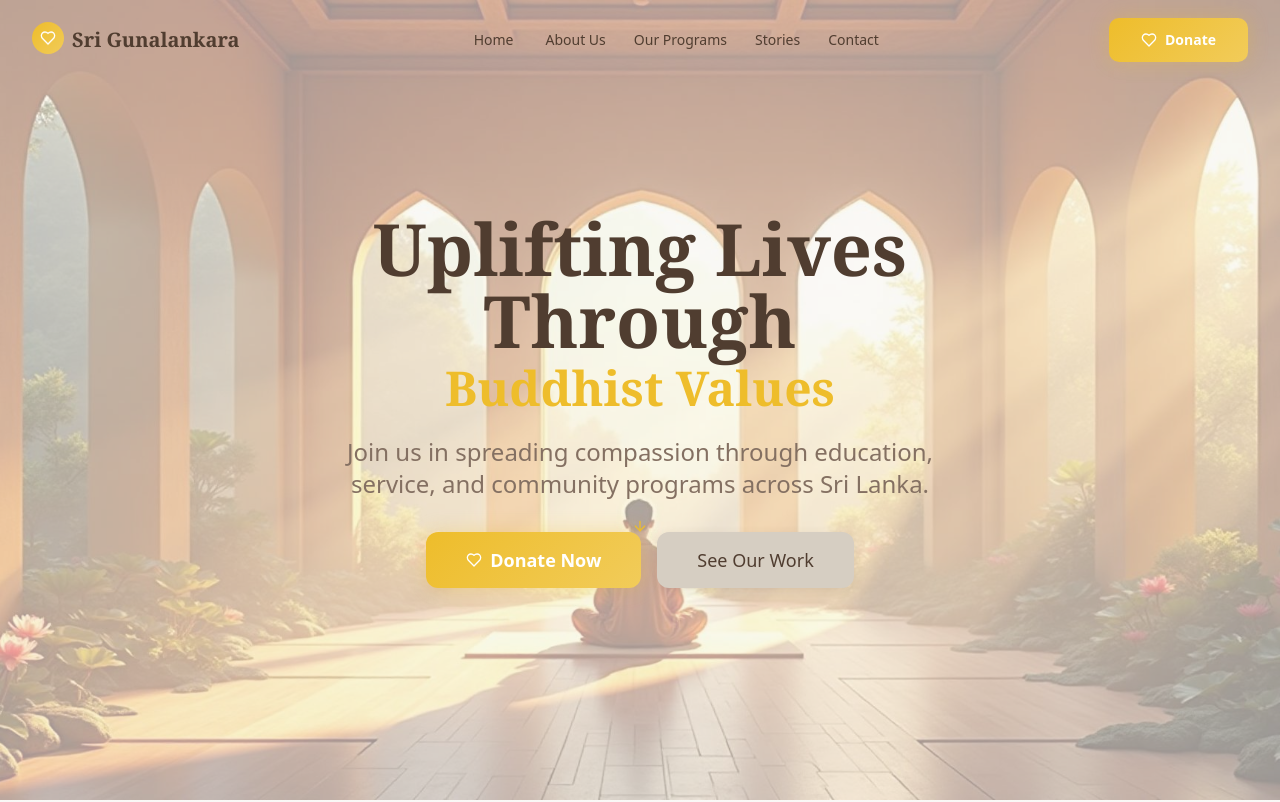
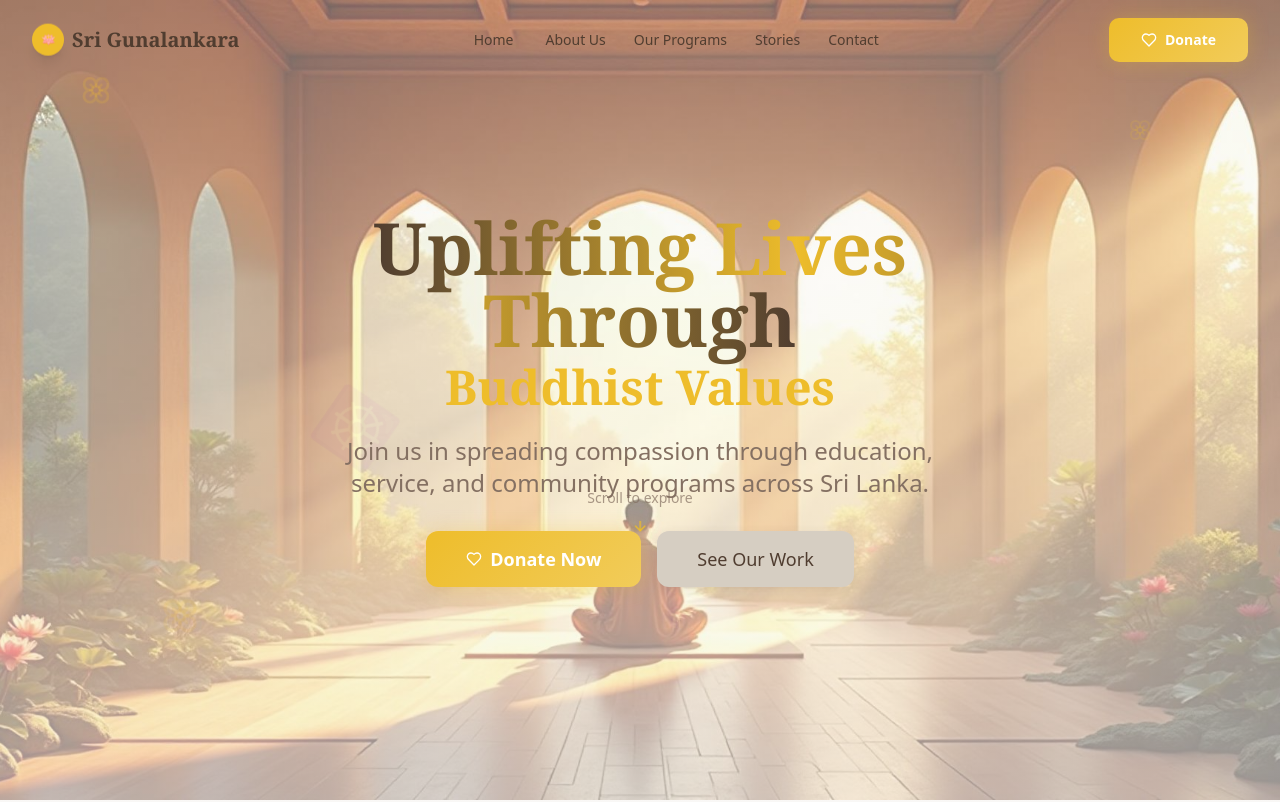
Before and after one commit to webartbybinara/gunalankara-web-sanctuary, a React (Vite) app: page / in a window 1280 px wide. Shown: the top 802 px of the page. Built offline with nearby package versions, Linux system fonts and the light colour scheme.

Commit message:
Implement design improvements
Implement the design improvements suggested in the previous prompt.

```diff
--- /dev/null
+++ b/src/components/BackToTop.tsx
@@ -0,0 +1,43 @@
+import React, { useState, useEffect } from 'react';
+import { Button } from '@/components/ui/button';
+import { ArrowUp } from 'lucide-react';
+
+const BackToTop = () => {
+  const [isVisible, setIsVisible] = useState(false);
+
+  useEffect(() => {
+    const toggleVisibility = () => {
+      if (window.pageYOffset > 300) {
+        setIsVisible(true);
+      } else {
+        setIsVisible(false);
+      }
+    };
+
+    window.addEventListener('scroll', toggleVisibility);
+    return () => window.removeEventListener('scroll', toggleVisibility);
+  }, []);
+
+  const scrollToTop = () => {
+    window.scrollTo({
+      top: 0,
+      behavior: 'smooth',
+    });
+  };
+
+  return (
+    <div className="fixed bottom-8 right-8 z-50">
+      {isVisible && (
+        <Button
+          onClick={scrollToTop}
+          size="icon"
+          className="rounded-full w-12 h-12 bg-primary hover:bg-primary/90 text-primary-foreground shadow-lg hover-glow focus-ring animate-scale-in"
+        >
+          <ArrowUp className="h-5 w-5" />
+        </Button>
+      )}
+    </div>
+  );
+};
+
+export default BackToTop;
--- a/src/components/HeroSection.tsx
+++ b/src/components/HeroSection.tsx
@@ -1,9 +1,19 @@
-import React from 'react';
-import { Heart, ArrowDown } from 'lucide-react';
+import React, { useState, useEffect } from 'react';
+import { Heart, ArrowDown, Flower } from 'lucide-react';
 import { Button } from '@/components/ui/button';
 import heroImage from '@/assets/hero-meditation.jpg';
 
 const HeroSection = () => {
+  const [scrollY, setScrollY] = useState(0);
+  const [isVisible, setIsVisible] = useState(false);
+
+  useEffect(() => {
+    const handleScroll = () => setScrollY(window.scrollY);
+    window.addEventListener('scroll', handleScroll);
+    setIsVisible(true);
+    return () => window.removeEventListener('scroll', handleScroll);
+  }, []);
+
   const scrollToSection = (sectionId: string) => {
     const element = document.getElementById(sectionId);
     if (element) {
@@ -12,37 +22,49 @@ const HeroSection = () => {
   };
 
   return (
-    <section id="home" className="relative min-h-screen flex items-center justify-center overflow-hidden">
-      {/* Background Image */}
+    <section id="home" className="relative min-h-screen flex items-center justify-center overflow-hidden dharma-wheel">
+      {/* Enhanced Parallax Background */}
       <div className="absolute inset-0 z-0">
-        <img
-          src={heroImage}
-          alt="Peaceful Buddhist meditation hall"
-          className="w-full h-full object-cover"
+        <div
+          className="w-full h-full bg-cover bg-center bg-no-repeat transition-transform duration-75"
+          style={{
+            backgroundImage: `url(${heroImage})`,
+            transform: `translateY(${scrollY * 0.5}px)`
+          }}
         />
-        <div className="absolute inset-0 bg-background/60"></div>
+        <div className="absolute inset-0 bg-gradient-to-b from-background/40 via-background/50 to-background/60"></div>
       </div>
 
-      {/* Content */}
-      <div className="relative z-10 text-center px-4 sm:px-6 lg:px-8 max-w-4xl mx-auto">
-        <div className="animate-fade-in">
-          <h1 className="text-4xl sm:text-5xl lg:text-7xl font-serif font-bold text-foreground mb-6">
+      {/* Floating Buddhist Elements */}
+      <div className="absolute inset-0 pointer-events-none overflow-hidden">
+        <Flower className="absolute top-20 left-20 h-8 w-8 text-primary/20 animate-lotus-float" />
+        <Flower className="absolute top-32 right-32 h-6 w-6 text-primary/15 animate-lotus-float" style={{ animationDelay: '1s' }} />
+        <Flower className="absolute bottom-40 left-40 h-10 w-10 text-primary/10 animate-lotus-float" style={{ animationDelay: '2s' }} />
+        <div className="absolute top-1/2 left-1/4 text-6xl opacity-5 animate-dharma-spin">☸</div>
+      </div>
+
+      {/* Enhanced Content */}
+      <div className={`relative z-10 text-center px-4 sm:px-6 lg:px-8 max-w-4xl mx-auto transition-all duration-1000 ${isVisible ? 'opacity-100 translate-y-0' : 'opacity-0 translate-y-10'}`}>
+        <div className="animate-parallax-float">
+          <h1 className="text-4xl sm:text-5xl lg:text-7xl font-serif font-bold text-foreground mb-6 leading-tight">
+            <span className="bg-gradient-to-r from-foreground via-primary to-foreground bg-clip-text text-transparent">
               Uplifting Lives Through
-            <span className="block text-3xl sm:text-4xl lg:text-5xl text-primary mt-2">
+            </span>
+            <span className="block text-3xl sm:text-4xl lg:text-5xl text-primary mt-2 animate-fade-in-up">
               Buddhist Values
             </span>
           </h1>
 
-          <p className="text-lg sm:text-xl lg:text-2xl text-muted-foreground mb-8 max-w-2xl mx-auto leading-relaxed">
+          <p className="text-lg sm:text-xl lg:text-2xl text-muted-foreground mb-8 max-w-2xl mx-auto leading-relaxed animate-fade-in-up" style={{ animationDelay: '0.3s' }}>
             Join us in spreading compassion through education, service, and community programs across Sri Lanka.
           </p>
 
-          <div className="flex flex-col sm:flex-row gap-4 justify-center items-center">
+          <div className="flex flex-col sm:flex-row gap-4 justify-center items-center animate-fade-in-up" style={{ animationDelay: '0.6s' }}>
             <Button
               variant="donate"
               size="xl"
               onClick={() => scrollToSection('donate')}
-              className="text-lg"
+              className="text-lg hover-glow focus-ring shadow-lg"
             >
               <Heart className="w-5 h-5" />
               Donate Now
@@ -52,23 +74,26 @@ const HeroSection = () => {
               variant="peaceful"
               size="xl"
               onClick={() => scrollToSection('programs')}
-              className="text-lg"
+              className="text-lg hover-lift focus-ring"
             >
               See Our Work
             </Button>
           </div>
         </div>
 
-        {/* Scroll indicator */}
+        {/* Enhanced Scroll indicator */}
         <div className="absolute bottom-8 left-1/2 transform -translate-x-1/2">
+          <div className="flex flex-col items-center space-y-2">
+            <span className="text-muted-foreground text-sm opacity-70">Scroll to explore</span>
             <Button
               variant="ghost"
               size="icon"
               onClick={() => scrollToSection('about')}
-            className="animate-bounce text-primary"
+              className="animate-bounce text-primary hover-scale focus-ring"
             >
               <ArrowDown className="w-6 h-6" />
             </Button>
+          </div>
         </div>
       </div>
     </section>
--- a/src/components/Navigation.tsx
+++ b/src/components/Navigation.tsx
@@ -31,22 +31,30 @@ const Navigation = () => {
   ];
 
   return (
-    <nav className={`fixed top-0 left-0 right-0 z-50 transition-all duration-300 ${
-      isScrolled ? 'bg-background/95 backdrop-blur-sm shadow-soft' : 'bg-transparent'
+    <nav className={`fixed top-0 left-0 right-0 z-50 transition-all duration-500 ${
+      isScrolled
+        ? 'bg-background/95 backdrop-blur-md shadow-lg border-b border-border/30'
+        : 'bg-transparent'
     }`}>
       <div className="container mx-auto px-4 sm:px-6 lg:px-8">
         <div className="flex items-center justify-between h-16 lg:h-20">
-          {/* Logo */}
-          <div className="flex items-center space-x-2">
-            <div className="w-8 h-8 bg-gradient-hero rounded-full flex items-center justify-center animate-peaceful-float">
-              <Heart className="w-4 h-4 text-primary-foreground" />
+          {/* Enhanced Logo */}
+          <div className="flex items-center space-x-2 group cursor-pointer" onClick={() => scrollToSection('home')}>
+            <div className={`w-8 h-8 rounded-full flex items-center justify-center transition-all duration-300 ${
+              isScrolled
+                ? 'bg-gradient-to-r from-primary to-primary-glow shadow-md'
+                : 'bg-primary shadow-lg'
+            } group-hover:scale-110 animate-lotus-float`}>
+              <span className="text-xs">🪷</span>
             </div>
-            <span className="text-lg lg:text-xl font-serif font-semibold text-foreground">
+            <span className={`text-lg lg:text-xl font-serif font-semibold transition-all duration-300 ${
+              isScrolled ? 'text-foreground' : 'text-foreground'
+            }`}>
               Sri Gunalankara
             </span>
           </div>
 
-          {/* Desktop Navigation */}
+          {/* Enhanced Desktop Navigation */}
           <div className="hidden lg:flex items-center space-x-1">
             {navItems.map((item) => (
               <Button
@@ -54,20 +62,20 @@ const Navigation = () => {
                 variant="nav"
                 size="sm"
                 onClick={() => scrollToSection(item.id)}
-                className="mx-1"
+                className="mx-1 relative after:content-[''] after:absolute after:w-0 after:h-0.5 after:bg-primary after:left-1/2 after:bottom-0 after:transition-all after:duration-300 hover:after:w-full hover:after:left-0 focus-ring"
               >
                 {item.label}
               </Button>
             ))}
           </div>
 
-          {/* Donate Button & Mobile Menu */}
+          {/* Enhanced Donate Button & Mobile Menu */}
           <div className="flex items-center space-x-4">
             <Button
               variant="donate"
               size="lg"
               onClick={() => scrollToSection('donate')}
-              className="hidden sm:flex"
+              className="hidden sm:flex hover-glow focus-ring shadow-md"
             >
               <Heart className="w-4 h-4" />
               Donate
@@ -77,33 +85,34 @@ const Navigation = () => {
               variant="donate"
               size="sm"
               onClick={() => scrollToSection('donate')}
-              className="sm:hidden"
+              className="sm:hidden hover-glow focus-ring"
             >
               <Heart className="w-4 h-4" />
             </Button>
 
-            {/* Mobile menu button */}
+            {/* Enhanced Mobile menu button */}
             <Button
               variant="ghost"
               size="icon"
               onClick={() => setIsMenuOpen(!isMenuOpen)}
-              className="lg:hidden"
+              className="lg:hidden hover-scale focus-ring"
             >
               {isMenuOpen ? <X className="w-6 h-6" /> : <Menu className="w-6 h-6" />}
             </Button>
           </div>
         </div>
 
-        {/* Mobile Menu */}
+        {/* Enhanced Mobile Menu */}
         {isMenuOpen && (
-          <div className="lg:hidden bg-background border-t border-border">
+          <div className="lg:hidden bg-background/95 backdrop-blur-md border-t border-border/50 animate-fade-in-up">
             <div className="px-2 pt-2 pb-3 space-y-1">
-              {navItems.map((item) => (
+              {navItems.map((item, index) => (
                 <Button
                   key={item.id}
                   variant="ghost"
                   onClick={() => scrollToSection(item.id)}
-                  className="w-full justify-start text-left px-3 py-2"
+                  className="w-full justify-start text-left px-3 py-2 transition-all duration-300 hover:translate-x-2 focus-ring animate-slide-in-right"
+                  style={{ animationDelay: `${index * 0.1}s` }}
                 >
                   {item.label}
                 </Button>
--- /dev/null
+++ b/src/components/ScrollAnimations.tsx
@@ -0,0 +1,51 @@
+import { useEffect, useRef } from 'react';
+
+export const useScrollAnimation = () => {
+  const elementRef = useRef<HTMLElement>(null);
+
+  useEffect(() => {
+    const observer = new IntersectionObserver(
+      (entries) => {
+        entries.forEach((entry) => {
+          if (entry.isIntersecting) {
+            entry.target.classList.add('visible');
+          }
+        });
+      },
+      {
+        threshold: 0.1,
+        rootMargin: '0px 0px -50px 0px'
+      }
+    );
+
+    if (elementRef.current) {
+      observer.observe(elementRef.current);
+    }
+
+    return () => {
+      if (elementRef.current) {
+        observer.unobserve(elementRef.current);
+      }
+    };
+  }, []);
+
+  return elementRef;
+};
+
+export const ScrollAnimatedSection: React.FC<{
+  children: React.ReactNode;
+  className?: string;
+  delay?: number;
+}> = ({ children, className = '', delay = 0 }) => {
+  const ref = useScrollAnimation();
+
+  return (
+    <section
+      ref={ref}
+      className={`section-fade ${className}`}
+      style={{ animationDelay: `${delay}ms` }}
+    >
+      {children}
+    </section>
+  );
+};
--- a/src/index.css
+++ b/src/index.css
@@ -128,5 +128,187 @@
 
   body {
     @apply bg-background text-foreground;
+    font-feature-settings: "cv11", "ss01";
+    font-variant-ligatures: contextual;
+    text-rendering: optimizeLegibility;
+  }
+
+  html {
+    scroll-behavior: smooth;
+  }
+
+  /* Custom scrollbar */
+  ::-webkit-scrollbar {
+    width: 8px;
+  }
+
+  ::-webkit-scrollbar-track {
+    background: hsl(var(--muted));
+  }
+
+  ::-webkit-scrollbar-thumb {
+    background: hsl(var(--primary) / 0.3);
+    border-radius: 4px;
+  }
+
+  ::-webkit-scrollbar-thumb:hover {
+    background: hsl(var(--primary) / 0.5);
   }
 }
+
+@layer components {
+  /* Enhanced animations */
+  @keyframes fade-in-up {
+    from {
+      opacity: 0;
+      transform: translateY(30px);
+    }
+    to {
+      opacity: 1;
+      transform: translateY(0);
+    }
+  }
+
+  @keyframes scale-in {
+    from {
+      opacity: 0;
+      transform: scale(0.95);
+    }
+    to {
+      opacity: 1;
+      transform: scale(1);
+    }
+  }
+
+  @keyframes slide-in-right {
+    from {
+      opacity: 0;
+      transform: translateX(30px);
+    }
+    to {
+      opacity: 1;
+      transform: translateX(0);
+    }
+  }
+
+  @keyframes lotus-float {
+    0%, 100% {
+      transform: translateY(0px) rotate(0deg);
+    }
+    50% {
+      transform: translateY(-10px) rotate(1deg);
+    }
+  }
+
+  @keyframes dharma-spin {
+    from {
+      transform: rotate(0deg);
+    }
+    to {
+      transform: rotate(360deg);
+    }
+  }
+
+  @keyframes parallax-float {
+    0%, 100% {
+      transform: translateY(0px);
+    }
+    50% {
+      transform: translateY(-5px);
+    }
+  }
+
+  /* Animation utility classes */
+  .animate-fade-in-up {
+    animation: fade-in-up 0.6s ease-out;
+  }
+
+  .animate-scale-in {
+    animation: scale-in 0.4s ease-out;
+  }
+
+  .animate-slide-in-right {
+    animation: slide-in-right 0.5s ease-out;
+  }
+
+  .animate-lotus-float {
+    animation: lotus-float 4s ease-in-out infinite;
+  }
+
+  .animate-dharma-spin {
+    animation: dharma-spin 20s linear infinite;
+  }
+
+  .animate-parallax-float {
+    animation: parallax-float 6s ease-in-out infinite;
+  }
+
+  /* Enhanced interaction classes */
+  .hover-lift {
+    @apply transition-all duration-300 hover:-translate-y-1;
+    box-shadow: var(--shadow-soft);
+  }
+
+  .hover-lift:hover {
+    box-shadow: var(--shadow-peaceful);
+  }
+
+  .hover-glow {
+    @apply transition-all duration-300;
+  }
+
+  .hover-glow:hover {
+    box-shadow: var(--shadow-golden);
+  }
+
+  .hover-scale {
+    @apply transition-transform duration-200 hover:scale-105;
+  }
+
+  .focus-ring {
+    @apply focus:outline-none focus:ring-2 focus:ring-primary focus:ring-offset-2 focus:ring-offset-background;
+  }
+
+  /* Smooth section transitions */
+  .section-fade {
+    opacity: 0;
+    transform: translateY(30px);
+    transition: all 0.6s ease-out;
+  }
+
+  .section-fade.visible {
+    opacity: 1;
+    transform: translateY(0);
+  }
+
+  /* Enhanced card styles */
+  .card-interactive {
+    @apply hover-lift cursor-pointer;
+    background: linear-gradient(135deg, hsl(var(--card)), hsl(var(--card) / 0.8));
+    backdrop-filter: blur(10px);
+    border: 1px solid hsl(var(--border) / 0.5);
+  }
+
+  /* Buddhist decorative elements */
+  .lotus-pattern::before {
+    content: "🪷";
+    position: absolute;
+    top: -10px;
+    right: -10px;
+    font-size: 1.5rem;
+    opacity: 0.1;
+    animation: lotus-float 4s ease-in-out infinite;
+  }
+
+  .dharma-wheel::before {
+    content: "☸";
+    position: absolute;
+    top: 50%;
+    left: 50%;
+    transform: translate(-50%, -50%);
+    font-size: 8rem;
+    opacity: 0.05;
+    animation: dharma-spin 30s linear infinite;
+    pointer-events: none;
+  }
+}
```
Also changed, not shown: src/pages/Index.tsx (+18 -5 lines). Lines whose indentation alone changed are shown as unchanged.
